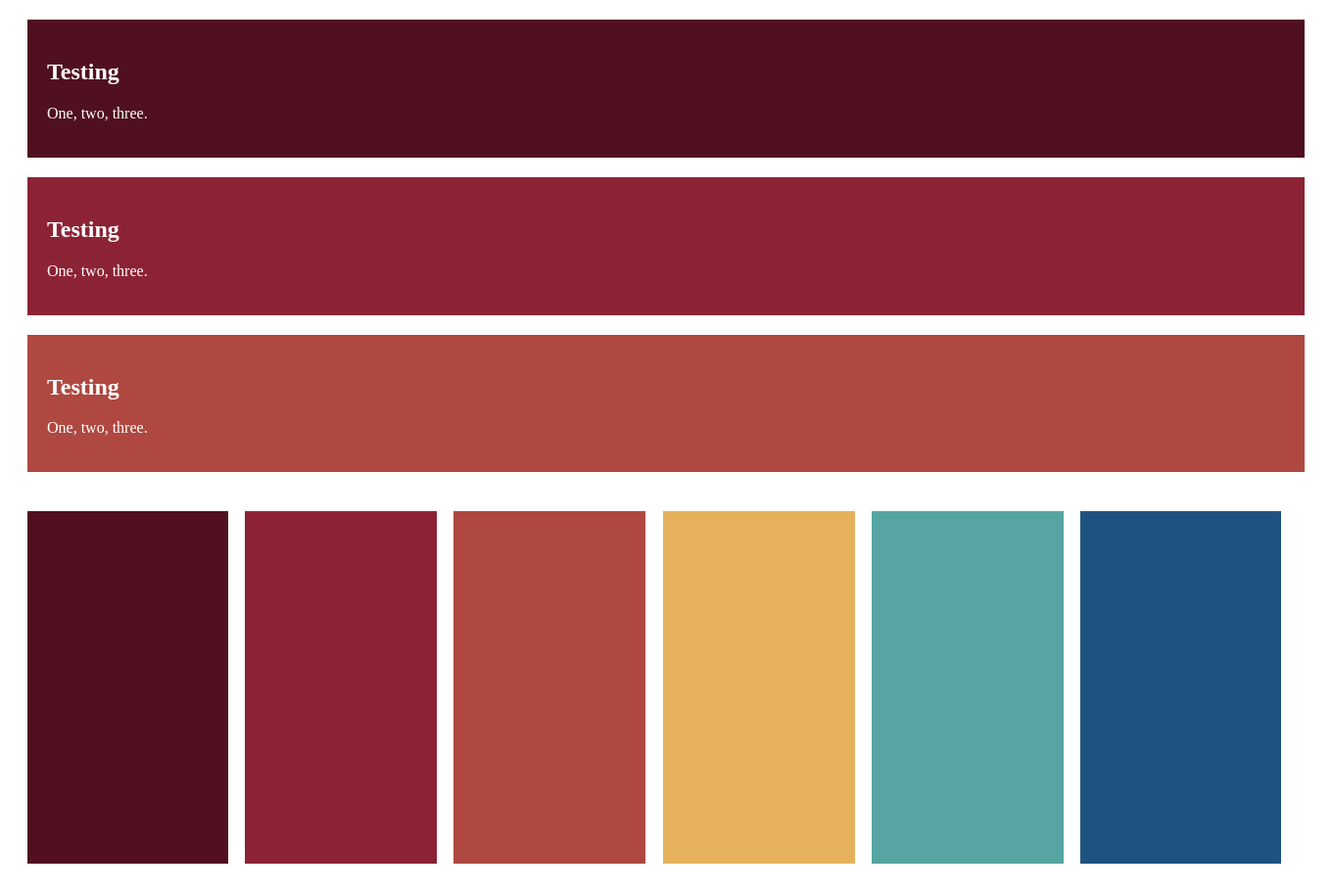
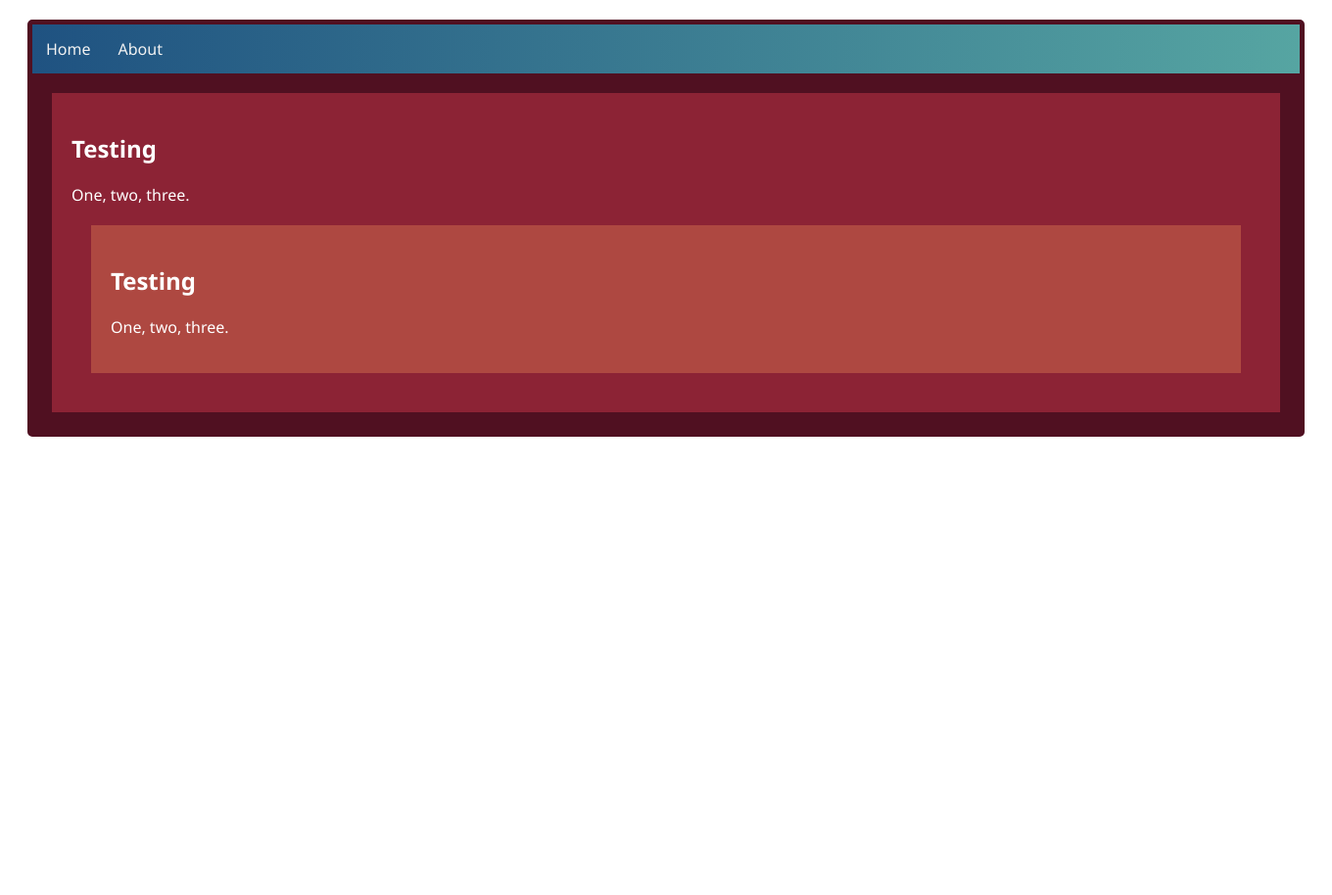
Before and after one commit to dqgarcia/cse4050, a Django app: page / in a window 1360 px wide. Shown: the whole page at 98% size. After the commit the page ends 446 px from the top, so only its background shows below. Run offline with Django 3.2, Linux system fonts and the light colour scheme.

Commit message:
Added css style sheet and about.html to django

```diff
--- a/src/djangoproj/settings.py
+++ b/src/djangoproj/settings.py
@@ -120,6 +120,7 @@ USE_TZ = True
 # https://docs.djangoproject.com/en/3.2/howto/static-files/
 
 STATIC_URL = '/static/'
+STATICFILES_DIRS = [PurePath.joinpath(BASE_DIR, "static")]
 
 # Default primary key field type
 # https://docs.djangoproject.com/en/3.2/ref/settings/#default-auto-field
--- a/src/djangoproj/urls.py
+++ b/src/djangoproj/urls.py
@@ -15,9 +15,10 @@ Including another URLconf
 """
 from django.contrib import admin
 from django.urls import path
-from pages.views import home_view
+from pages.views import home_view, about_view
 
 urlpatterns = [
     path('', home_view, name="Homepage"),
+    path('about/', about_view, name="About"),
     path('admin/', admin.site.urls),
 ]
--- a/src/pages/views.py
+++ b/src/pages/views.py
@@ -4,3 +4,6 @@ from django.shortcuts import render
 # Create your views here.
 def home_view(request, *args, **kwargs):
     return render(request, "index.html", {})
+
+def about_view(request, *args, **kwargs):
+    return render(request, "about.html", {})
--- /dev/null
+++ b/src/static/css/style.css
@@ -0,0 +1,58 @@
+
+.vogue-brown{
+  background-color: #501021;
+  border: 5px solid #501021;
+  border-radius: 5px;
+  font-family: 'Segoe UI', Tahoma, Geneva, Verdana, sans-serif;
+  color: white;
+  margin: 20px;
+}
+
+.vogue-red{
+  background-color: #8C2335;
+  color: white;
+  margin: 20px;
+  padding: 20px;
+}
+
+.vogue-orange{
+  background-color: #AE4841;
+  color: white;
+  margin: 20px;
+  padding: 20px;
+}
+
+.vogue-yellow{
+  background-color: #E6B15D;
+  color: white;
+  margin: 20px;
+  padding: 20px;
+}
+
+.vogue-cyan{
+  background-color: #56A5A2;
+  color: white;
+  margin: 20px;
+  padding: 20px;
+}
+
+.vogue-blue{
+  background-color: #1F5281;
+  color: white;
+  margin: 20px;
+  padding: 20px;
+}
+
+#navbar {
+  overflow: hidden;
+  background-image: linear-gradient(to right, #1F5281 , #56A5A2);
+}
+
+#navbar a {
+  float: left;
+  display: block;
+  color: #f2f2f2;
+  text-align: center;
+  padding: 14px;
+  text-decoration: none;
+}
--- /dev/null
+++ b/src/templates/about.html
@@ -0,0 +1 @@
+<p>Test</p>
--- a/src/templates/index.html
+++ b/src/templates/index.html
@@ -1,107 +1,26 @@
+{% load static %}
 <!DOCTYPE html>
 <html>
 <head>
 <title>My Page</title>
-<style>
-canvas {
-  margin: 20px;
-
-}
-
-.vogue-brown{
-  background-color: #501021;
-  color: white;
-  margin: 20px;
-  padding: 20px;
-}
-
-.vogue-red{
-  background-color: #8C2335;
-  color: white;
-  margin: 20px;
-  padding: 20px;
-}
-
-.vogue-orange{
-  background-color: #AE4841;
-  color: white;
-  margin: 20px;
-  padding: 20px;
-}
-
-<!-- Unused so far
-.vogue-yellow{
-  background-color: #E6B15D;
-  color: white;
-  margin: 20px;
-  padding: 20px;
-}
-
-.vogue-cyan{
-  background-color: #56A5A2;
-  color: white;
-  margin: 20px;
-  padding: 20px;
-}
-
-.vogue-blue{
-  background-color: #1F5281;
-  color: white;
-  margin: 20px;
-  padding: 20px;
-}
--->
-</style>
+<link rel="stylesheet" href="{% static 'css/style.css' %}">
 </head>
 <body>
 
 <div class="vogue-brown">
-<h2>Testing</h2>
-<p>One, two, three.</p>
+  <div id="navbar">
+    <a href="#home">Home</a>
+    <a href="about">About</a>
   </div>
-
   <div class="vogue-red">
     <h2>Testing</h2>
     <p>One, two, three.</p>
-</div>
-
     <div class="vogue-orange">
       <h2>Testing</h2>
       <p>One, two, three.</p>
     </div>
+  </div>
+</div>
 
-<canvas id="myCanvas" width="1280" height="360">
-Your browser does not support the HTML canvas tag.</canvas>
-
-<script>
-var c = document.getElementById("myCanvas");
-var context = c.getContext('2d');
-
-var palette = context.createLinearGradient(0, 0, 1280, 0);
-palette.addColorStop(0 / 150, '#501021');
-palette.addColorStop(24 / 150, '#501021');
-palette.addColorStop(24 / 150, '#ffffff');
-palette.addColorStop(26 / 150, '#ffffff');
-palette.addColorStop(26 / 150, '#8C2335');
-palette.addColorStop(49 / 150, '#8C2335');
-palette.addColorStop(49 / 150, '#ffffff');
-palette.addColorStop(51 / 150, '#ffffff');
-palette.addColorStop(51 / 150, '#AE4841');
-palette.addColorStop(74 / 150, '#AE4841');
-palette.addColorStop(74 / 150, '#ffffff');
-palette.addColorStop(76 / 150, '#ffffff');
-palette.addColorStop(76 / 150, '#E6B15D');
-palette.addColorStop(99 / 150, '#E6B15D');
-palette.addColorStop(99 / 150, '#ffffff');
-palette.addColorStop(101 / 150, '#ffffff');
-palette.addColorStop(101 / 150, '#56A5A2');
-palette.addColorStop(124 / 150, '#56A5A2');
-palette.addColorStop(124 / 150, '#ffffff');
-palette.addColorStop(126 / 150, '#ffffff');
-palette.addColorStop(126 / 150, '#1F5281');
-palette.addColorStop(150 / 150, '#1F5281');
-context.fillStyle = palette;
-context.fillRect(0, 0, 1280, 360);
-</script>
 </body>
 </html>
```
Also changed, not shown: 2 other files. Lines whose indentation alone changed are shown as unchanged.
